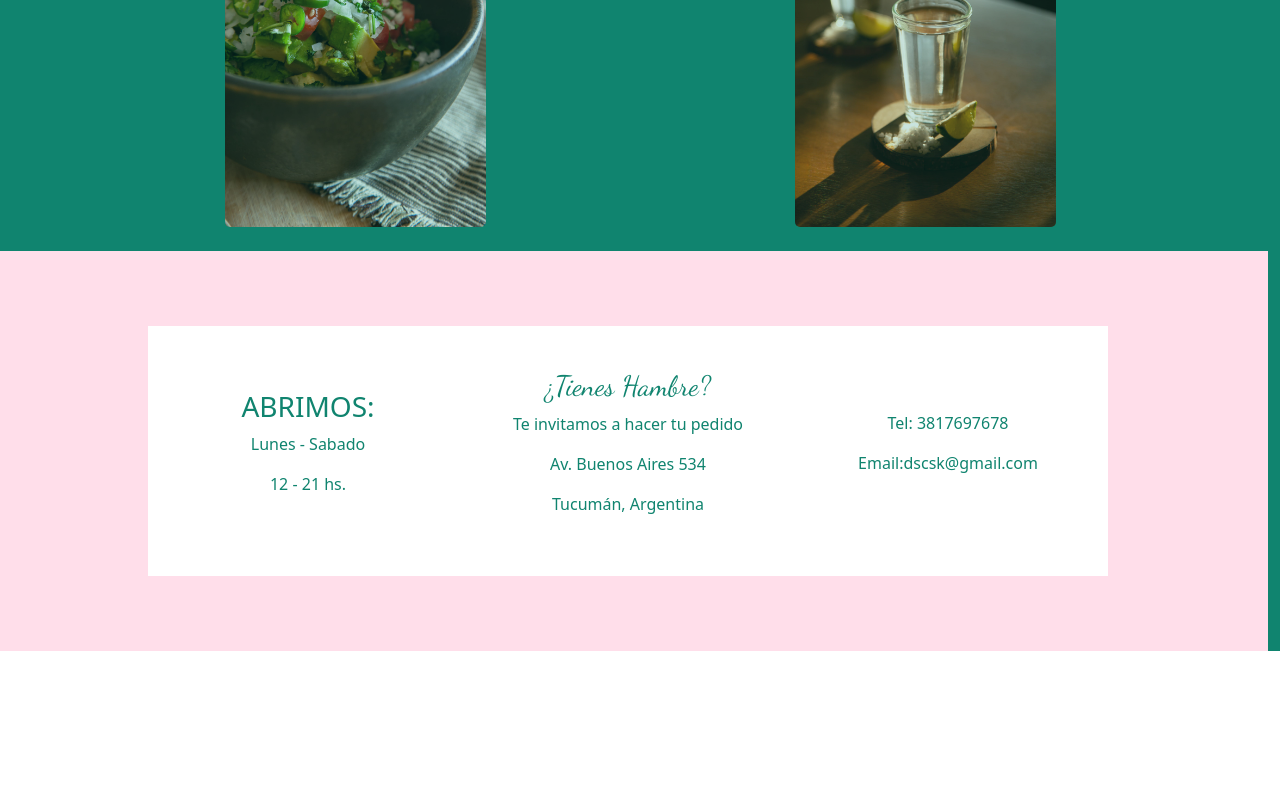
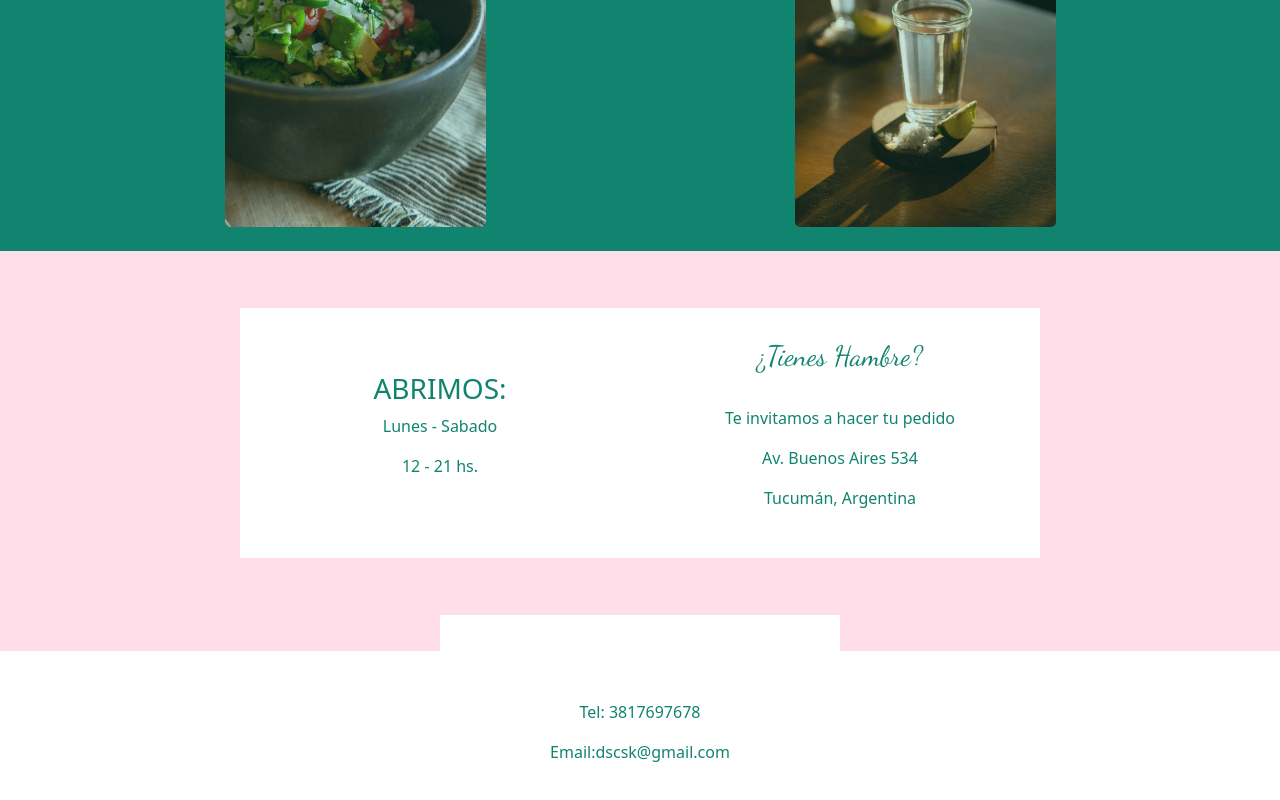
Before and after one commit to MattVizcarra/ProyectoFinalRolling2023, a React (Vite) app: page / in a window 1280 px wide. Shown: the part 1528-2328 px from the top of the page. Before the commit the page ends 2179 px from the top, so only its background shows below. Built offline with nearby package versions, Linux system fonts and the light colour scheme.

Commit message:
Comenzamos a unir el codigo y arreglamos el estilo

```diff
--- a/src/App.css
+++ b/src/App.css
@@ -1,3 +1,5 @@
 #root{
     background-color: rgb(16, 132, 111);
+    margin: 0;
+    padding: 0;
 }
--- a/src/Components/Acceso/Acceso.jsx
+++ b/src/Components/Acceso/Acceso.jsx
@@ -1,11 +1,11 @@
 import React, { useState } from 'react';
-import Imagen from '../assets/loginvector.png';
-import ImageProfile from '../assets/profile1.jpg';
+// import Imagen from '../assets/loginvector.png';
+// import ImageProfile from '../assets/profile1.jpg';
 
-import appFirebase from '../credenciales';
-import { getAuth, createUserWithEmailAndPassword, signInWithEmailAndPassword } from 'firebase/auth';
+// import appFirebase from '../credenciales';
+// import { getAuth, createUserWithEmailAndPassword, signInWithEmailAndPassword } from 'firebase/auth';
 
-const auth = getAuth(appFirebase);
+// const auth = getAuth(appFirebase);
 
 const Login = () => {
     const [registrando, setRegistrando] = useState(false);
--- a/src/Components/Footer/Footer.css
+++ b/src/Components/Footer/Footer.css
@@ -1,17 +1,31 @@
+.LetraFooter {
+    color: #10846F;
+}
+
+@import url('https: //fonts.googleapis.com/css2?family=Alegreya:wght@700&family=Dancing+Script&family=Noto+Serif:wght@500&display=swap');
+
+.LetraFooterTitulo {
+
+    color: #10846F;
+    font-family: 'Dancing Script', cursive;
+}
+
 .Footer {
-    width: 100vw;
+    width: 100%;
     height: 400px;
     background-color: #FFDEEA;
+}
+
+.col1-Footer {
+    margin-top: 5% !important;
+    background-color: white;
+    height: 250px;
+    width: 400px !important;
+    display: flex;
     align-items: center;
 }
 
-.col1-Footer {
-    background-color: white;
-    width: 30rem;
-    height: 250px;
-}
-
-.col2-Footer {
+/* .col2-Footer {
     background-color: white;
     width: 29rem;
     height: 250px;
@@ -21,15 +35,4 @@
     background-color: white;
     width: 30rem;
     height: 250px;
-}
-
-.LetraFooter {
-    color: #10846F;
-}
-
-@import url('https: //fonts.googleapis.com/css2?family=Alegreya:wght@700&family=Dancing+Script&family=Noto+Serif:wght@500&display=swap');
-
-.LetraFooterTitulo{
-    color: #10846F;
-    font-family: 'Dancing Script', cursive;
-}
+} */
--- a/src/Components/Footer/Footer.jsx
+++ b/src/Components/Footer/Footer.jsx
@@ -1,35 +1,40 @@
-import React from "react";
+import Container from 'react-bootstrap/Container';
+import Row from 'react-bootstrap/Row';
+import Col from 'react-bootstrap/Col';
 import '../Footer/Footer.css';
 
-function Footer(){
-return(
 
+function Footer() {
 
+  return (
 <>
-    <div className="Footer  d-flex-container justify-content-center y-md-5 row">
-        <div className="col1-Footer d-flex align-items-center col-xl-3 col-lg-10 col-md-10 col-sm-12">
-            <div className="container text-center ">
+<div className='Footer'>
+    <Container>
+      <Row className='Footer1 d-flex-container justify-content-center  y-md-5'>
+        <Col className='col1-Footer  col-xl-3 col-lg-10 col-md-10 col-sm-12'>
+            <div className="container text-center">
             <h3 className="LetraFooter">ABRIMOS:</h3>
             <p className="LetraFooter">Lunes - Sabado</p>
-            <p className="LetraFooter">12 - 21 hs.</p>
-            </div>
-        </div>
-        <div className="col2-Footer d-flex align-items-center col-xl-3 col-lg-10 col-md-10 col-sm-12">
+            <p className="LetraFooter">12 - 21 hs.</p></div>
+            </Col>
+        <Col className='col1-Footer  col-xl-3 col-lg-10 col-md-10 col-sm-12'>
             <div className="container text-center">
-            <h3 className="LetraFooterTitulo">¿Tienes Hambre?</h3>
+            <h3 className="LetraFooterTitulo">¿Tienes Hambre?</h3><br />
             <p className="LetraFooter">Te invitamos a hacer tu pedido</p>
             <p className="LetraFooter">Av. Buenos Aires 534</p>
-            <p className="LetraFooter">Tucumán, Argentina</p>
-            </div>
-        </div>
-        <div className="col3-Footer d-flex align-items-center col-xl-3 col-lg-10 col-md-10 col-sm-12">
+            <p className="LetraFooter">Tucumán, Argentina</p></div>
+        </Col>
+        <Col className='col1-Footer  col-xl-3 col-lg-10 col-md-10 col-sm-12'>
             <div className="container text-center">
             <p className="LetraFooter">Tel: 3817697678</p>
-            <p className="LetraFooter">Email:dscsk@gmail.com</p>
-            </div>
-        </div>
-    </div>
+            <p className="LetraFooter">Email:dscsk@gmail.com</p></div>
+        </Col>
+
+      </Row>
+    </Container>
+</div>
 </>
-)
+  );
 }
+
 export default Footer
--- a/src/Components/Navbar/Navbar.jsx
+++ b/src/Components/Navbar/Navbar.jsx
@@ -1,9 +1,10 @@
 import React from "react";
 import "../Navbar/Navbar.css";
 import Tarjetas from "../Tarjetas/Tarjetas";
-import { Route, Routes } from 'react-router-dom'
+import { Route, Routes } from 'react-router-dom';
 
 import { Link } from "react-router-dom";
+import Login from "../Acceso/Acceso";
 
 function Navbar() {
 return (
@@ -17,12 +18,13 @@ return (
       <Link to='/Tarjetas'><li>MENÚ</li></Link>
     </ul>
   </div>
-  <button className="BotonNav">Iniciar sesión</button>
+  <Link to='/Acceso'><button className="BotonNav">Iniciar sesión</button></Link>
 </nav>
 
   <Routes>
       <Route path='/'/>
       <Route path='/Tarjetas' Component={Tarjetas}/>
+      <Route path='/Acceso' Component={Login} />
     </Routes>
 
 
--- a/src/Components/Tarjetas/Tarjetas.css
+++ b/src/Components/Tarjetas/Tarjetas.css
@@ -1,5 +1,10 @@
+@import url('https://fonts.googleapis.com/css2?family=Alegreya:wght@700&family=Dancing+Script&family=Noto+Serif:wght@500&display=swap');
+
 .LetraMenu {
-    color: #10846F;
+    color: whitesmoke;
+        font-family: 'Dancing Script', cursive;
+        text-align: center;
+        align-items: center;
 }
 
 .BotonTarjeta {
@@ -23,5 +28,5 @@
 .Body {
     background-image: url(https://static.vecteezy.com/system/resources/previews/026/416/625/non_2x/green-leaves-background-ai-generative-free-photo.jpg) !important;
     height: 100vh;
-    width: 100vw;
+    /* width: 100vw; */
 }
--- a/src/Components/Tarjetas/Tarjetas.jsx
+++ b/src/Components/Tarjetas/Tarjetas.jsx
@@ -1,4 +1,7 @@
 import React, { useEffect, useState } from 'react';
+import Container from 'react-bootstrap/Container';
+import Row from 'react-bootstrap/Row';
+import Col from 'react-bootstrap/Col';
 import Card from 'react-bootstrap/Card';
 import '../Tarjetas/Tarjetas.css';
 
@@ -25,8 +28,10 @@ function Tarjetas() {
     <div className='Body'>
     <h1 className="LetraMenu">Nuestro Menú</h1>
         <h3 className="LetraMenu">hace tu pedido</h3>
-    <div className='d-flex-container justify-content-center row'>
-    <div className='Tarjetas d-flex justify-content-center col-xl-3 col-lg-10 col-md-10 col-sm-12' > {tarjetas.map(item =>
+        <Container>
+          <Row className='d-flex-container justify-content-center'>
+            <Col className='Tarjetas d-flex justify-content-center col-xl-3 col-lg-10 col-md-10 col-sm-12'>
+            {tarjetas.map(item =>
     <div style={{ margin: '1rem' }} key={item.id}>
         <Card style={{ width: '18rem' }}>
         <Card.Img variant="top" src={item.url} style={{ height: '15rem' }} />
@@ -43,7 +48,11 @@ function Tarjetas() {
     </Card>
     </div>
     )}
-    </div>
+            </Col>
+          </Row>
+        </Container>
+    <div className='d-flex-container justify-content-center '>
+
     </div>
     </div>
     </>
--- a/src/components/paginaPrincipal/elijaSuMenu/ElijaSuMenu.css
+++ b/src/components/paginaPrincipal/elijaSuMenu/ElijaSuMenu.css
@@ -5,8 +5,9 @@
 .tarjetaSeccion02{
     color: whitesmoke;
     font-family: 'Dancing Script', cursive;
-    border-radius: 8px;
+    /* border-radius: 8px; */
     min-height: 15vh;
+    width: 100%;
 }
 
 .alineacionBoton{
```
